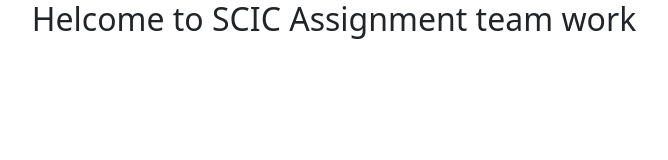
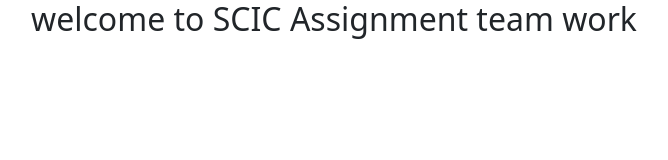
Before and after one commit to sk211/scic-assignemnt, a React (Create React App) app: page /cart in a window 1280 px wide. Shown: the top 160 px of the page, without its empty margins (306-974 px from the left). Built offline with nearby package versions, Linux system fonts and the light colour scheme.

Commit message:
add new content

```diff
--- a/src/Components/Home/Home.jsx
+++ b/src/Components/Home/Home.jsx
@@ -3,7 +3,7 @@ import React from 'react'
 export default function Home() {
     return (
         <div>
-            <h2>Helcome to SCIC Assignment team  work</h2>
+            <h2>welcome to SCIC Assignment team  work</h2>
 
         </div>
     )
```
Also changed, not shown: src/Components/Cart/Cart.jsx (added, +9 -0 lines), src/Components/Dashboard/Dashboar.jsx (added, +9 -0 lines).
